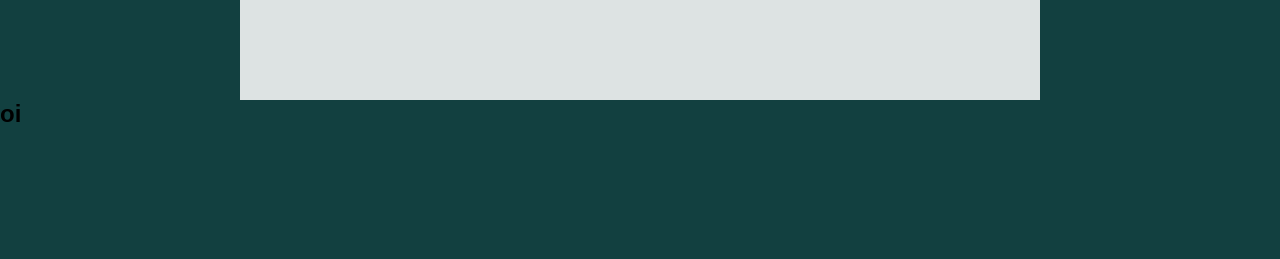
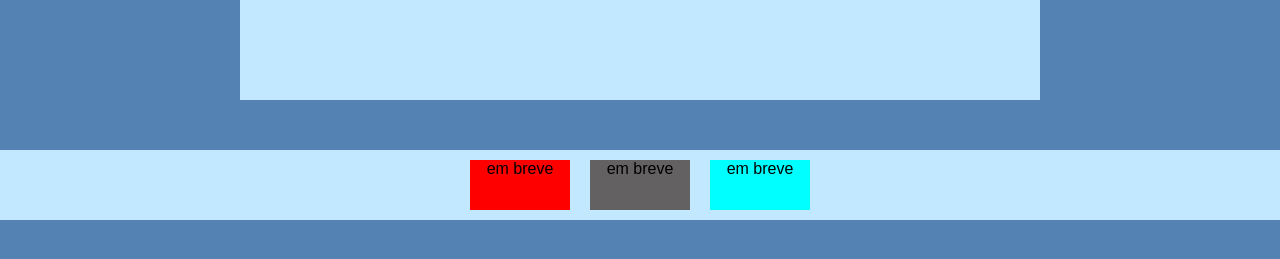
Before and after one commit to GustavoGu0202/Portfolio, a plain HTML site: page index.html in a window 1280 px wide. Shown: the part 1255-1514 px from the top of the page. Before the commit the page ends 1383 px from the top, so only its background shows below. Drawn offline with nearby package versions, Linux system fonts and the light colour scheme.

Commit message:
atualização

```diff
--- a/folder-css/estilo-pages.css
+++ b/folder-css/estilo-pages.css
@@ -5,9 +5,9 @@
 
 :root{
 
-    --color: rgb(253, 253, 253);
+    --color: rgb(0, 0, 0);
 
-    --fundo: #288b8b;
+    --fundo: #d2ebfa;
 
 }
 
--- a/folder-css/media-query.css
+++ b/folder-css/media-query.css
@@ -70,7 +70,7 @@
 
     nav{
         display: block;
-        width:400px;
+        width: 483px;
         margin:15px auto;
         border-radius: 10px;
         background-color: rgba(255, 255, 255, 0.856)
--- a/index.css
+++ b/index.css
@@ -7,11 +7,24 @@
 
 :root{
 
-    --color-body-fundo: #124040;
+    /*
+    #021024
 
-    --color-hearder: #0F2226;
+    #052659
 
-    --color-main-fundo: rgba(255, 255, 255, 0.856);
+    #5483B3
+
+    #7DA0CA
+
+    #C1E8FF
+    */
+
+
+    --color-hearder: #021024;
+
+    --color-body-fundo: #5483B3;
+
+    --color-main-fundo:#C1E8FF;
 
 }
 
@@ -167,3 +180,36 @@ nav a:hover{
 
     width: 60px;
 }
+
+.projetos{
+    background-color: var(--color-main-fundo);
+    margin: 50px auto;
+    display: flex;
+    justify-content: center;
+
+}
+
+.projetos p{
+    text-align: center;
+
+}
+
+.div1 , .div2 , .div3{
+    margin: 10px;
+    width: 100px;
+    height: 50px
+
+}
+
+.div1{
+    background-color: red;
+}
+.div2{
+    background-color: rgb(99, 97, 97);
+
+}
+
+.div3{
+    background-color: aqua;
+
+}
--- a/index.html
+++ b/index.html
@@ -26,6 +26,7 @@
             <li><a href="#home">Home</a></li>
             <li><a href="#perfil">Sobre</a></li>
             <li><a href="#linguagens">Linguagens</a></li>
+            <li><a href="#projetos">Projetos</a></li>
             <li><a href="#">Contato</a></li>
         </ul>
     </nav>
@@ -81,8 +82,14 @@
         </section>
 
 
-        <section>
-            <h1>oi</h1>
+        <section class="projetos" id="projetos">
+
+            <div class="div1"><p>em breve</p> </div>
+            <div class="div2"><p>em breve</p> </div>
+            <div class="div3"><p>em breve</p> </div>
+
+
+
         </section>
 
 
```
Also changed, not shown: pages/javascript.html (+1 -1 lines), imagens/em desenvolvimento.png (added).
